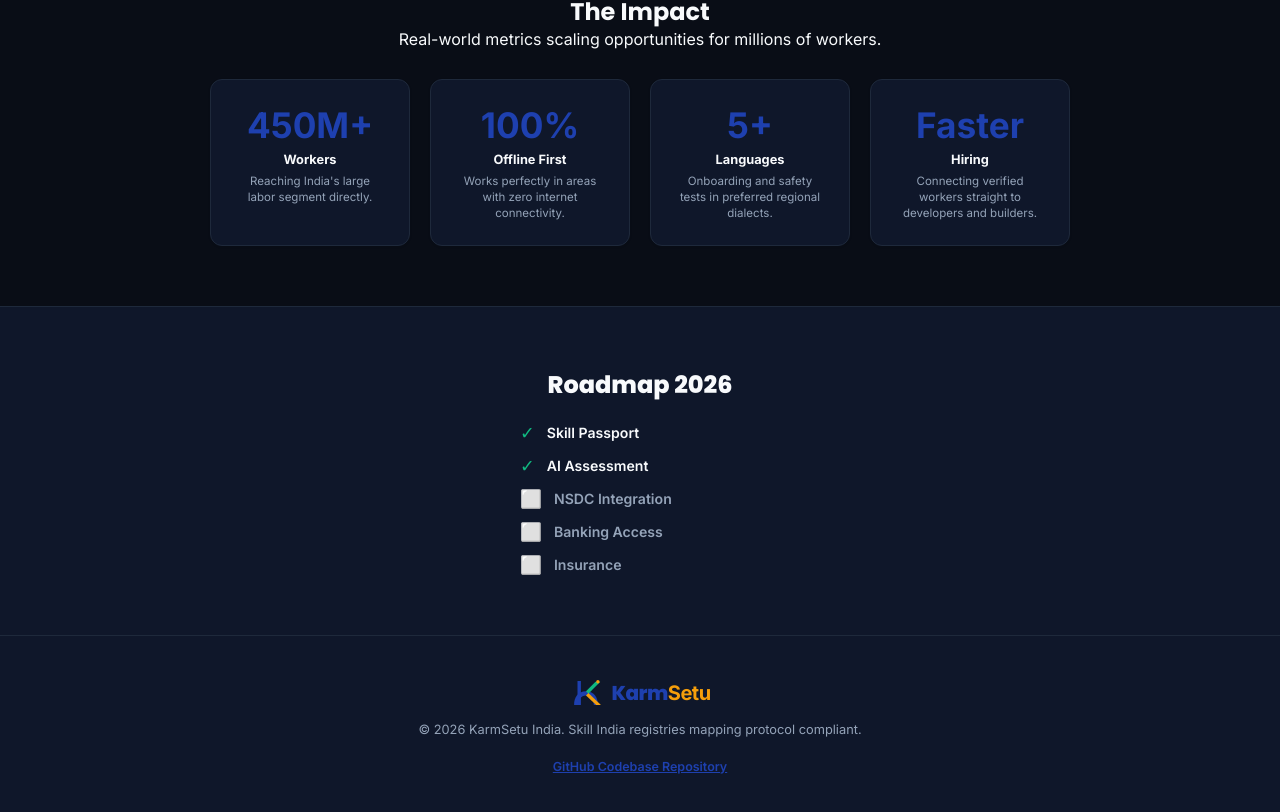
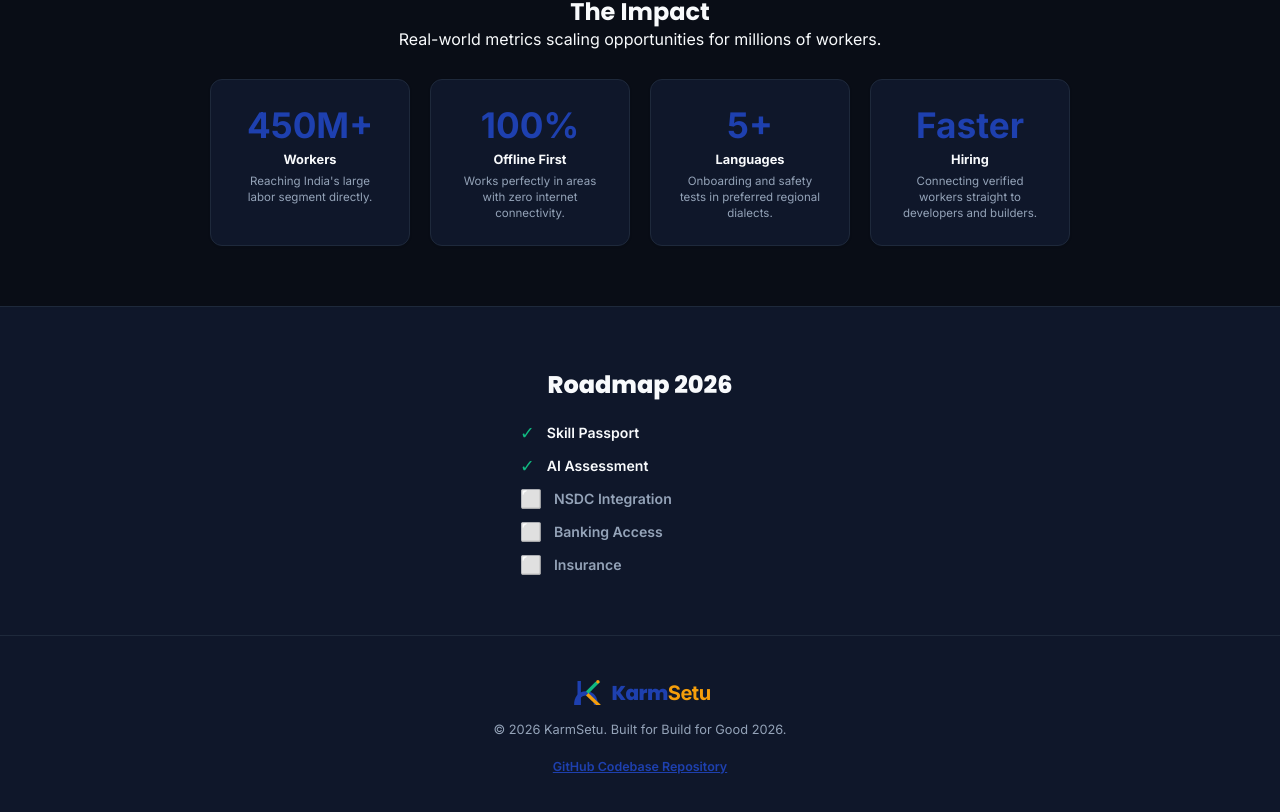
Before and after one commit to nikita000kumari/karmsetu, a React (Vite) app: page / in a window 1280 px wide. Shown: the part 3429-4241 px from the top of the page. Built offline with nearby package versions, Linux system fonts and the light colour scheme.

Commit message:
style: change copyright text to Build for Good 2026 and correct screen counts

```diff
--- a/src/App.jsx
+++ b/src/App.jsx
@@ -1206,7 +1206,7 @@ export default function App() {
                 <LogoSVG />
                 <span className="logo-text">Karm<span>Setu</span></span>
               </div>
-              <p>© 2026 KarmSetu India. Skill India registries mapping protocol compliant.</p>
+              <p>© 2026 KarmSetu. Built for Build for Good 2026.</p>
               <div style={{ display: 'flex', gap: '14px', marginTop: '10px' }}>
                 <a href="https://github.com/nikita000kumari/karmsetu" target="_blank" rel="noopener noreferrer" style={{ color: 'var(--color-primary)', fontWeight: 600, textDecoration: 'underline', fontSize: '0.78rem' }}>
                   GitHub Codebase Repository
@@ -1228,7 +1228,7 @@ export default function App() {
                 <Settings size={16} /> DEVELOPER CONSOLE
               </div>
               <p className="dev-subtitle">
-                Inspect and jump to any of the 18 client screens designed under Apple Human Interface guidelines.
+                Inspect and jump to any of the 8 client screens designed under Apple Human Interface guidelines.
               </p>
 
               <div className="screen-shortcuts-list">
```
